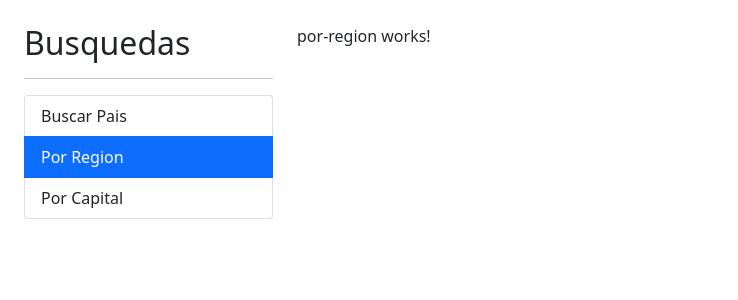
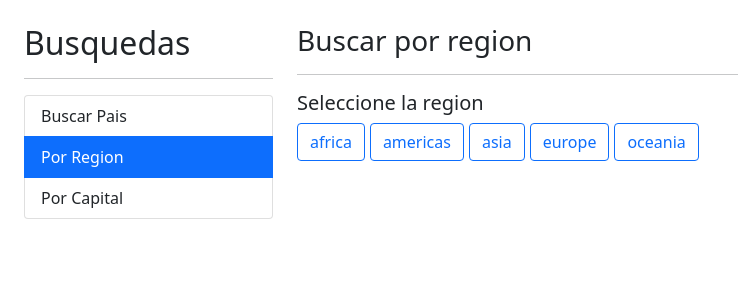
Before and after one commit to Jonathanmzd/AppBanderasNg, an Angular app: page /region in a window 1280 px wide. Shown: the top 300 px of the page, without its empty margins (0-738 px from the left). Built offline with nearby package versions, Linux system fonts and the light colour scheme.

Commit message:
119. ngClass, class y [class.]

```diff
--- a/src/app/pais/pages/por-region/por-region.component.html
+++ b/src/app/pais/pages/por-region/por-region.component.html
@@ -1 +1,16 @@
-<p>por-region works!</p>
+<h3>Buscar por region <small>{{regionActiva | titlecase}}</small></h3>
+<hr>
+<h5>Seleccione la region</h5>
+
+<div class="row">
+  <div class="col">
+    <!-- Alternativas para las clases de style -->
+
+    <!-- [class.btn-primary]="item === regionActiva" -->
+
+    <!-- [ngClass]="{'btn-primary':regionActiva === item, 'btn-outline-primary':regionActiva !== item}" -->
+
+    <button *ngFor="let item of regiones" class="btn btn-outline-primary"
+      (click)="activarRegion(item)">{{item}}</button>
+  </div>
+</div>
--- a/src/app/pais/pages/por-region/por-region.component.ts
+++ b/src/app/pais/pages/por-region/por-region.component.ts
@@ -1,16 +1,27 @@
-import { Component, OnInit } from '@angular/core';
+import { Component } from '@angular/core';
 
 @Component({
   selector: 'app-por-region',
   templateUrl: './por-region.component.html',
   styles: [
+    `
+    button {
+      margin-right: 5px;
+    }
+    `
   ]
 })
-export class PorRegionComponent implements OnInit {
+export class PorRegionComponent {
+
+  regiones: string[] = ['africa', 'americas', 'asia', 'europe', 'oceania'];
+  regionActiva: string = '';
 
   constructor() { }
 
-  ngOnInit(): void {
+  activarRegion(region:string){
+    this.regionActiva = region;
+
+    // TODO: hacer el llamado al servicio
   }
 
 }
```
